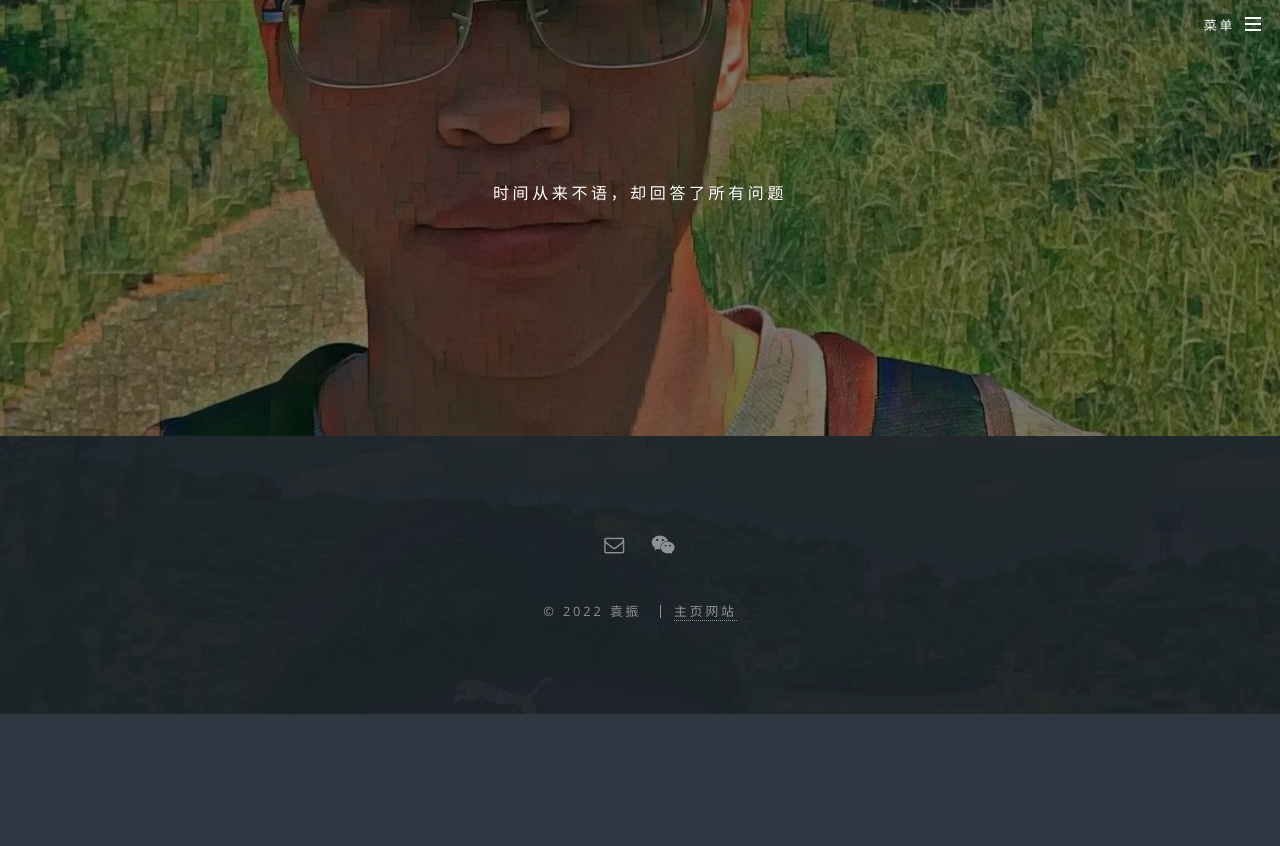
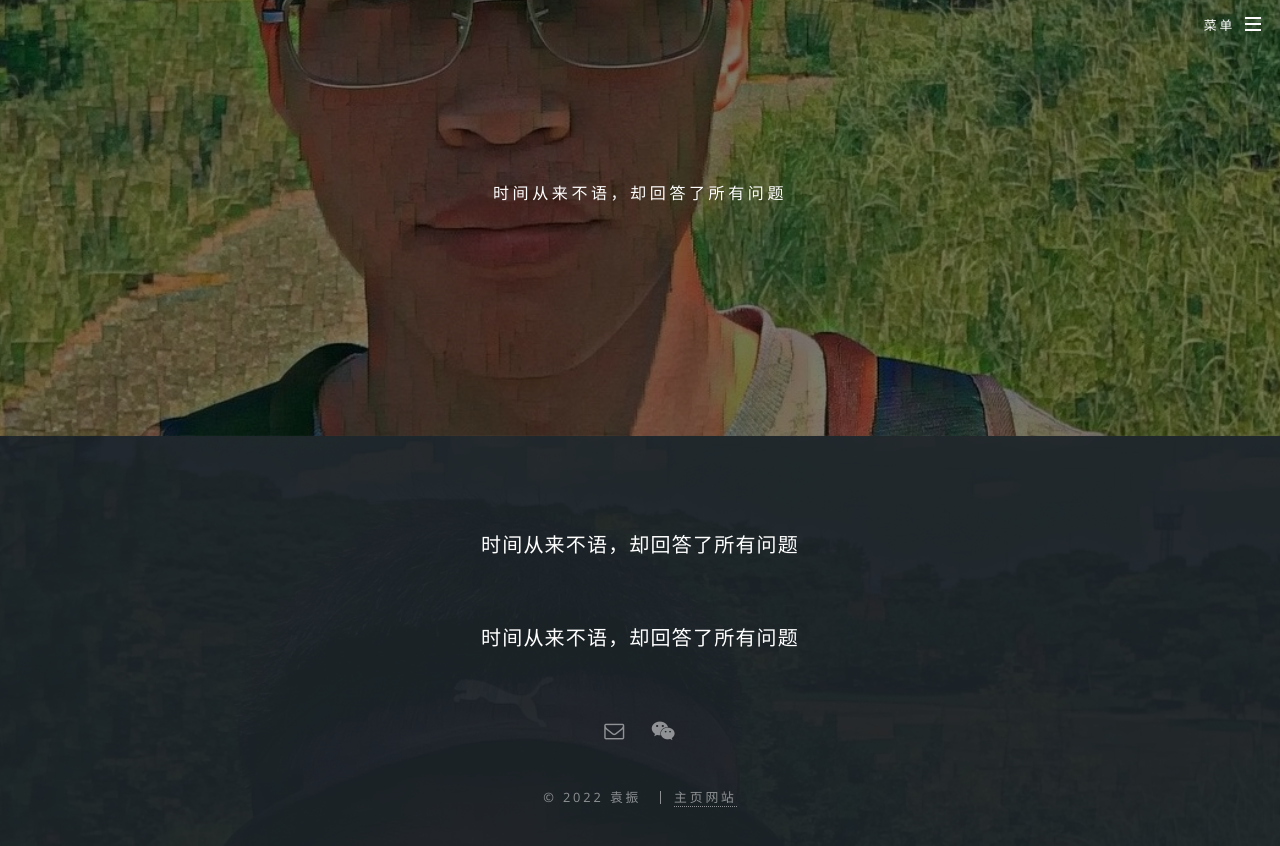
Before and after one commit to yz14/yz14.github.io4, a Jekyll site: the page built from index.html, in a window 1280 px wide and 900 px high, scrolled down 464 px. Shown: the top 846 px of the window. Built offline with Jekyll 4.4.1, drawn with Linux system fonts in a browser that asks for light colours; before the commit the page ends 1178 px from its top, so only the background shows below that.

Commit message:
Update footer.html

```diff
--- a/_includes/footer.html
+++ b/_includes/footer.html
@@ -1,6 +1,8 @@
 <!-- Footer -->
 <footer id="footer">
   <ul class="icons">
+    <p>时间从来不语，却回答了所有问题</p><br>
+    <p>时间从来不语，却回答了所有问题</p><br>
     {% for socloc in site.social %}
     {% if socloc[1] %}
     {% if socloc[0] == 'email' %}
```
